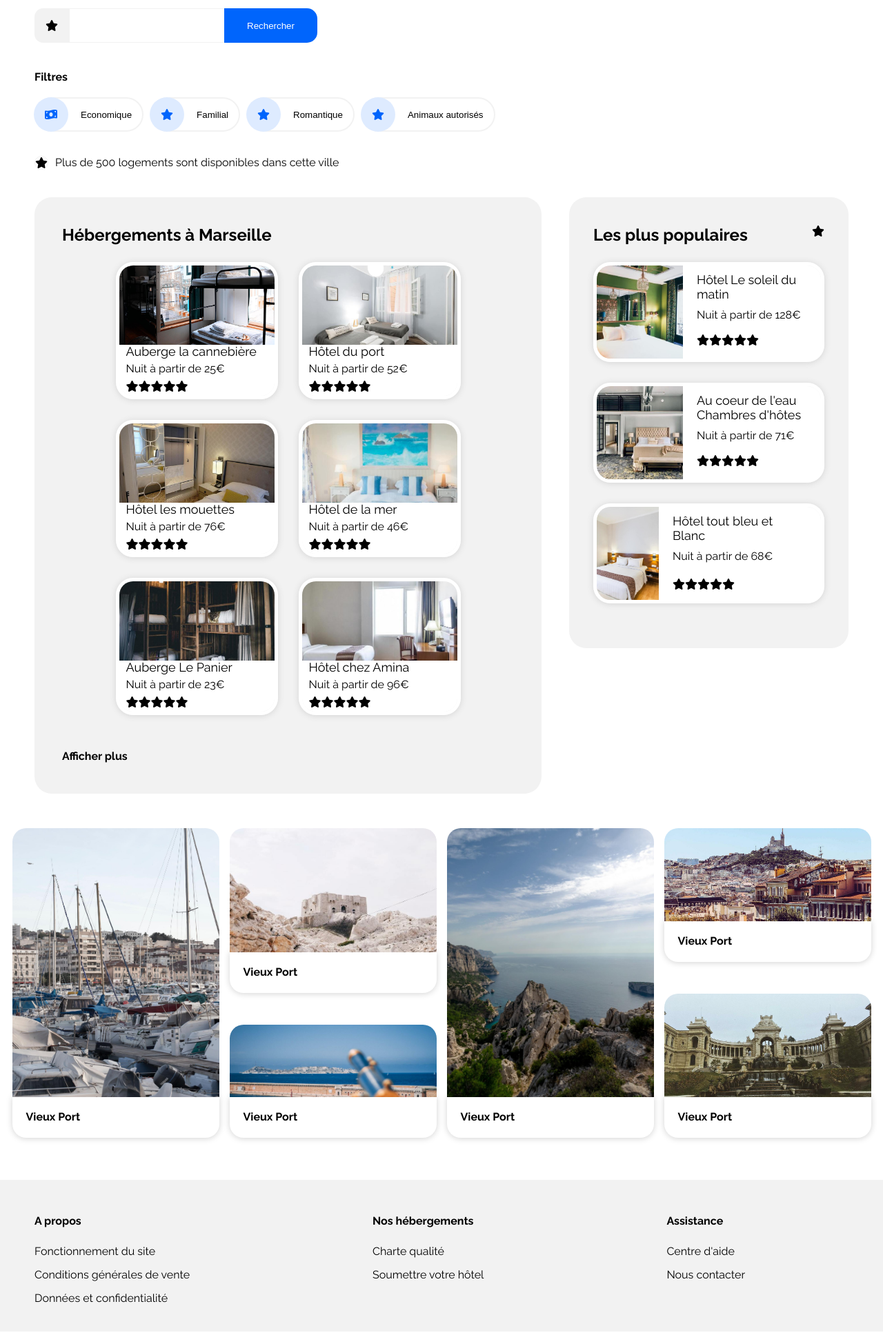
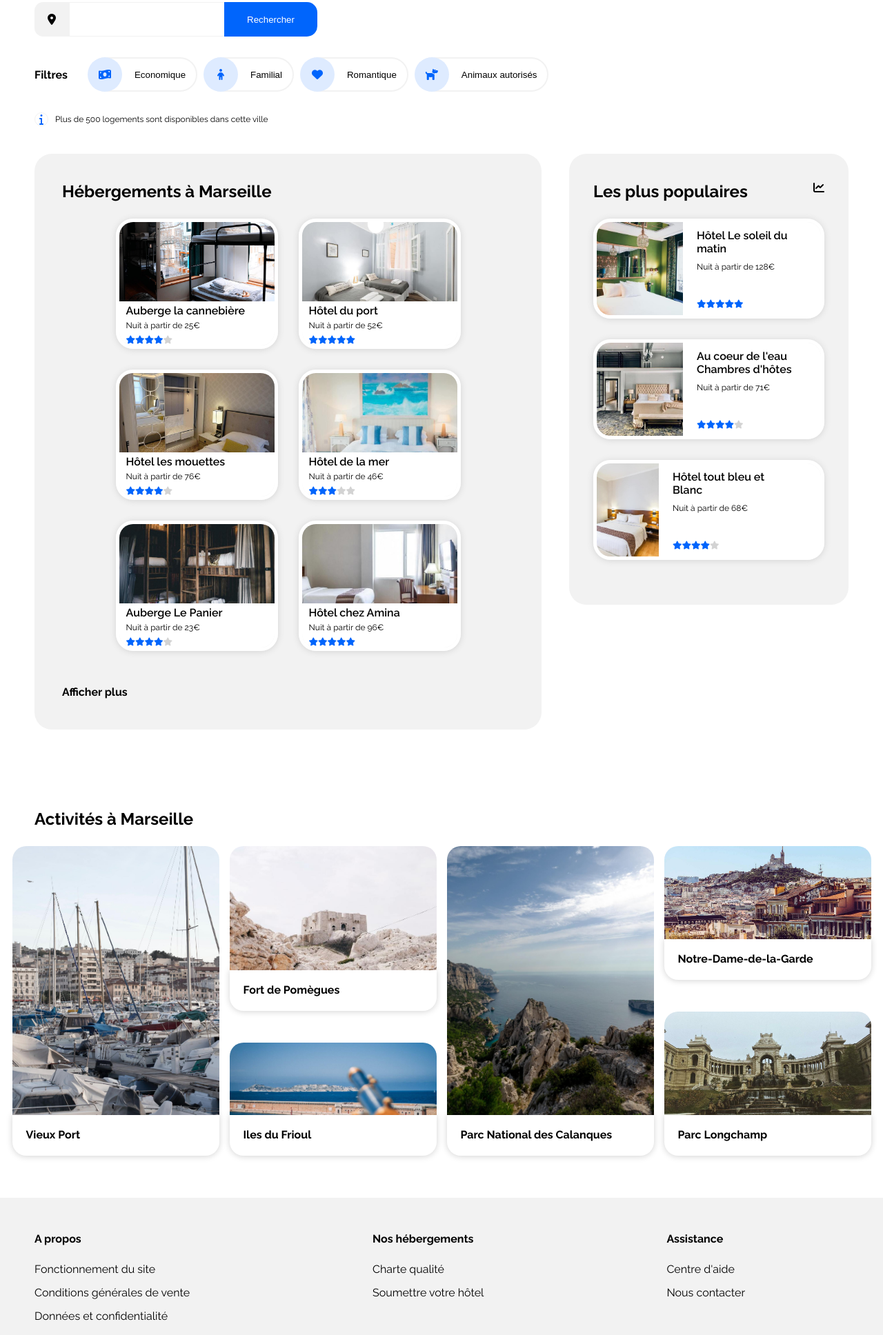
Before and after one commit to martinbrandel123/brandel_2_20082021, a plain HTML site: page index.html in a window 1280 px wide. Shown: the part 209-2145 px from the top of the page at 69% size. Drawn offline with Linux system fonts and the light colour scheme.

Commit message:
projet finit

```diff
--- a/index.css
+++ b/index.css
@@ -29,14 +29,15 @@ a {
     text-decoration: none;
 }
 h3 {
-    font-size: 18px;
-    font-weight: normal;
+    font-size: 16px;
+    font-weight: 600;
 }
 h5 {
     font-weight: 500;
 }
 p{
     font-weight: 400;
+    font-size: 12px;
 }
 
 /* Header */
@@ -58,7 +59,7 @@ p{
 }
 .suscribe {
     position: absolute;
-    top: 2px;
+    top: -5px;
     right: 75px;
     font-weight: bold;
     color: var(--main-color);
@@ -227,9 +228,17 @@ p{
 .filter {
     margin-bottom: 40px;
 }
-.filter h4 {
-   margin: 40px 0 20px 0;
+
+.filter_wrapper {
+    display: flex;
+    align-items: center;
+    margin-top: 30px;
 }
+.filter_wrapper h4 {
+    margin-right: 30px ;
+    margin-bottom: 10px;
+}
+
 .filter_wrap {
     display: flex;
     flex-wrap: wrap;
@@ -237,10 +246,10 @@ p{
 .filter_wrap div {
     position: relative;
     margin-right: 10px;
-    margin-bottom: 15px;
 }
 .filter_wrap button {
     padding: 0 15px 0 65px;
+    margin-bottom: 10px;
     height: 50px;
     border: 2px solid var(--main-background-color);
     background-color: #fff;
@@ -270,11 +279,18 @@ p{
     margin: 20px 25px 0 0;
 }
 .filter_info span {
+    display: flex;
+    align-items: center;
+    justify-content: center;
     height: 20px;
     width: 20px;
     margin-right: 10px;
     border: 1px solid var(--main-background-color);
     border-radius: 50%;
+    color: var(--main-color);
+}
+.filter_info p {
+    align-self: center;
 }
 
 
@@ -286,12 +302,18 @@ p{
     max-width: 1340px;
     margin: 0 50px;
 }
+.hotel .star_color {
+    color: lightgray;
+}
 .hosting_container {
     margin: 0 20px;
     margin-bottom: 60px;
 }
 .hosting_container h2 {
     margin: 40px 0 25px 0;
+}
+.card_wrapper {
+    margin-bottom: 30px;
 }
 .hosting_card {
     box-shadow: 0px 1px 10px  lightgray;
@@ -316,11 +338,18 @@ p{
     border-bottom-right-radius: 20px;
 }
 .hosting_card h3 {
-    margin: 10px 0 5px 0;
+    padding: 15px 10px 5px 0;
+}
+.hosting_card p {
+    margin-bottom: 5px;
 }
 .hosting_card ul {
     margin-top: 7px;
     display: flex;
+}
+.hosting_card li {
+    font-size: 12px;
+    color: var(--main-color);
 }
 
 
@@ -373,8 +402,12 @@ p{
 .popular_card ul {
     display: flex;
 }
+.popular_card li {
+    font-size: 12px;
+    color: var(--main-color);
+}
 .popular_card p {
-    padding: 10px 0 10% 0;
+    padding: 10px 0 40px 0;
 }
 
 
@@ -411,13 +444,17 @@ p{
     .hotel {
         margin: 0;
     }
+    .hosting_container > h2, .hosting_container > h4, .activity_wrapper > h2{
+        text-align: center;
+    }
 }
+
+
 @media screen and (min-width: 1000px) {
     .hotel {
         display: flex;
         flex-direction: row;
         height: auto;
-
     }
     .hosting_container {
         margin: 0 40px 50px 0;
@@ -475,6 +512,9 @@ p{
 }
 
 
+.activity_wrapper h2 {
+    margin: 65px 50px 25px 50px;
+}
 
 
 
@@ -593,9 +633,29 @@ p{
         background-color: #FFF;
         margin-top: -5px;
     }
+    .activity_wrapper h2 {
+            margin: 0 20px 30px 20px;
+    }
 }
 
+@media  screen and (max-width:500px) {
+    .header {
+        margin-top: 30px;
+    }
+    .hosting_container > h2, .hosting_container > h4, .activity_wrapper > h2{
+        text-align: left;
+    }
 
+    .filter_wrapper {
+        display: inline-block;
+    }
+    .filter_wrapper h4 {
+        margin-bottom: 20px;
+    }
+    .filter_wrapper button {
+        margin-bottom: 12px;
+    }
+}
 
 /* FOOTER */
 
@@ -605,7 +665,7 @@ p{
     background-color: var(--main-background-color);
     height: 220px;
 }
-.footer section {
+.footer div {
     display: flex;
     justify-content: space-between;
     max-width: 1030px;
@@ -623,7 +683,7 @@ p{
     .footer {
         height: auto;
     }
-    .footer section {
+    .footer div {
         flex-direction: column;
     }
 }
--- a/index.html
+++ b/index.html
@@ -24,32 +24,34 @@
             <h3>Trouvez votre hébergement pour des vacances de rêve</h3>
             <p>En plein centre ville ou pleine nature</p>
         </div>
-        <section class="form_city">
-                <div><i class="fas fa-star"></i></div>
+        <form class="form_city">
+                <div><i class="fas fa-map-marker-alt"></i></div>
                 <input type="text">
-                <button><span class="form_icone"><i class="fas fa-star"></i></span><span class="form_search">Rechercher</span></button>
-        </section>
+                <button><span class="form_icone"><i class="fas fa-search"></i></span><span class="form_search">Rechercher</span></button>
+        </form>
         <section class="filter">
-            <h4>Filtres</h4>
+        <div class="filter_wrapper">
+                 <h4>Filtres</h4>
             <div class="filter_wrap">
                 <div>
                     <span><i class="fas fa-money-bill-wave"></i></span>
                     <button>Economique</button>
                 </div>
                 <div>
-                    <span><i class="fas fa-star"></i></span>
+                    <span><i class="fas fa-child"></i></span>
                     <button>Familial</button>
                 </div>
                 <div>
-                    <span><i class="fas fa-star"></i></span>
+                    <span><i class="fas fa-heart"></i></span>
                     <button>Romantique</button>
                 </div>
                 <div>
-                    <span><i class="fas fa-star"></i></span>
+                    <span><i class="fas fa-dog"></i></span>
                     <button>Animaux autorisés</button>
                 </div>
             </div>
-            <div class="filter_info"><span><i class="fas fa-star"></i></span><p>Plus de 500 logements sont disponibles dans cette ville</p></div>
+        </div>
+            <div class="filter_info"><span><i class="fas fa-info"></i></span><p>Plus de 500 logements sont disponibles dans cette ville</p></div>
         </section>
     </section>
 
@@ -68,7 +70,7 @@
                             <li><i class="fas fa-star"></i></li>
                             <li><i class="fas fa-star"></i></li>
                             <li><i class="fas fa-star"></i></li>
-                            <li><i class="fas fa-star"></i></li>
+                            <li class="star_color"><i class="fas fa-star"></i></li>
                         </ul>
                     </div>
                 </article>
@@ -100,7 +102,7 @@
                             <li><i class="fas fa-star"></i></li>
                             <li><i class="fas fa-star"></i></li>
                             <li><i class="fas fa-star"></i></li>
-                            <li><i class="fas fa-star"></i></li>
+                            <li class="star_color"><i class="fas fa-star"></i></li>
                         </ul>
                     </div>
                 </article>
@@ -115,8 +117,8 @@
                             <li><i class="fas fa-star"></i></li>
                             <li><i class="fas fa-star"></i></li>
                             <li><i class="fas fa-star"></i></li>
-                            <li><i class="fas fa-star"></i></li>
-                            <li><i class="fas fa-star"></i></li>
+                            <li class="star_color"><i class="fas fa-star"></i></li>
+                            <li class="star_color"><i class="fas fa-star"></i></li>
                         </ul>
                     </div>
                 </article>
@@ -132,7 +134,7 @@
                             <li><i class="fas fa-star"></i></li>
                             <li><i class="fas fa-star"></i></li>
                             <li><i class="fas fa-star"></i></li>
-                            <li><i class="fas fa-star"></i></li>
+                            <li class="star_color"><i class="fas fa-star"></i></li>
                         </ul>
                     </div>
                 </article>
@@ -161,7 +163,7 @@
             <div class="popular_wrapper">
                 <div class="popular_header">
                     <h1>Les plus populaires</h1>
-                    <span><i class="fas fa-star"></i></span>
+                    <span><i class="fas fa-chart-line"></i></span>
                 </div>
                 <article class="popular_card">
                     <a href="#">
@@ -190,7 +192,7 @@
                                 <li><i class="fas fa-star"></i></li>
                                 <li><i class="fas fa-star"></i></li>
                                 <li><i class="fas fa-star"></i></li>
-                                <li><i class="fas fa-star"></i></li>
+                                <li class="star_color"><i class="fas fa-star"></i></li>
                             </ul>
                         </div>
                     </a>
@@ -206,7 +208,7 @@
                                 <li><i class="fas fa-star"></i></li>
                                 <li><i class="fas fa-star"></i></li>
                                 <li><i class="fas fa-star"></i></li>
-                                <li><i class="fas fa-star"></i></li>
+                                <li class="star_color"><i class="fas fa-star"></i></li>
                             </ul>
                         </div>
                     </a>
@@ -214,7 +216,8 @@
             </div>
         </section>
     </main>
-    <div id="activity" class="activity_wrapper">
+    <section id="activity" class="activity_wrapper">
+        <h2>Activités à Marseille</h2>
     <section class="activity">
         <div class="act_1">
             <a href="">
@@ -224,39 +227,39 @@
         </div>
         <div class="act_2">
             <a href="#">
-                <img src="img/activites/3_medium/activity_2.jpg" alt="Vieux Port">
+                <img src="img/activites/3_medium/activity_2.jpg" alt="Fort de Pomègues">
             </a>
-            <h4>Vieux Port</h4>
+            <h4>Fort de Pomègues</h4>
         </div>
         <div class="act_3">
             <a href="#">
-                <img src="img/activites/3_medium/activity_3.jpg" alt="Vieux Port">
+                <img src="img/activites/3_medium/activity_3.jpg" alt="Iles du Frioul">
             </a>
-            <h4>Vieux Port</h4>
+            <h4>Iles du Frioul</h4>
         </div>
         <div class="act_4">
             <a href="#">
-                <img src="img/activites/2_large/act_4.jpg" alt="Vieux Port">
+                <img src="img/activites/2_large/act_4.jpg" alt="Parc National des Calanques">
             </a>
-            <h4>Vieux Port</h4>
+            <h4>Parc National des Calanques</h4>
         </div>
         <div class="act_5">
             <a href="#">
-                <img src="img/activites/3_medium/activity_5.jpg" alt="Vieux Port">
+                <img src="img/activites/3_medium/activity_5.jpg" alt="Notre Dame de la Garde">
             </a>
-            <h4>Vieux Port</h4>
+            <h4>Notre-Dame-de-la-Garde</h4>
         </div>
         <div class="act_6">
             <a href="#">
-                <img src="img/activites/3_medium/activity_6.jpg" alt="Vieux Port">
+                <img src="img/activites/3_medium/activity_6.jpg" alt="Parc Longchamp">
             </a>
-            <h4>Vieux Port</h4>
+            <h4>Parc Longchamp</h4>
         </div>
     </section>
-    </div>
+</section>
 
     <footer class="footer">
-        <section>
+        <div>
             <article>
             <h4>A propos</h4>
             <ul>
@@ -279,8 +282,7 @@
                 <li><a href="#">Nous contacter</a></li>
             </ul>
         </article>
-        </section>
-
+        </div>
     </footer>
 </body>
 </html>
```
